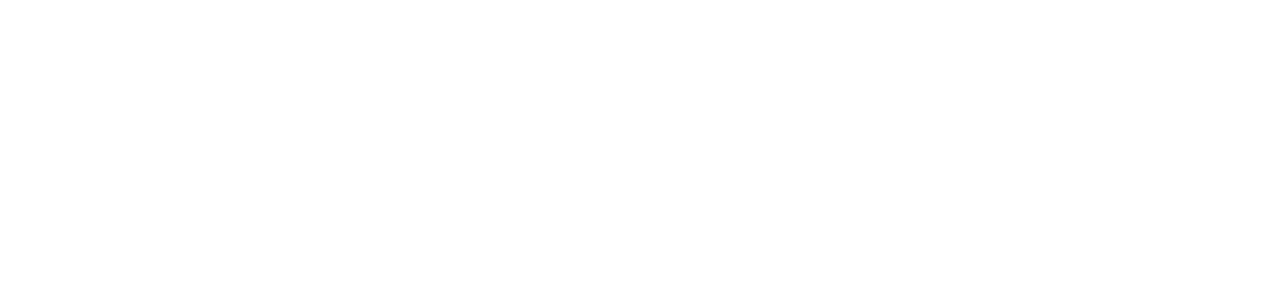
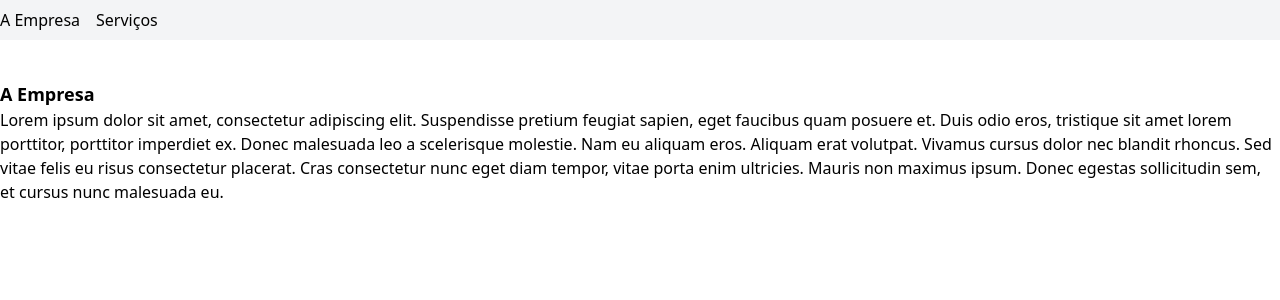
Before and after one commit to josemalcher/CursoNuxtJS2, a Nuxt app in the folder projeto1/: page /a-empresa in a window 1280 px wide. Before the commit this address had no page. Shown: the top 300 px of the page. Built offline with nearby package versions, Linux system fonts and the light colour scheme.

Commit message:
2 - Páginas e rotas 1

```diff
--- /dev/null
+++ b/projeto1/pages/a-empresa.vue
@@ -0,0 +1,26 @@
+<template>
+  <div>
+    <div class="bg-gray-100 ">
+      <div class="container mx-auto flex items-center h-10 mb-10 space-x-4">
+        <NuxtLink :to="{name: 'a-empresa'}">A Empresa</NuxtLink>
+        <NuxtLink to="/servicos">Serviços</NuxtLink>
+      </div>
+    </div>
+    <div>
+      <div class="container mx-auto">
+        <h1 class="text-lg font-bold">A Empresa</h1>
+        <p>Lorem ipsum dolor sit amet, consectetur adipiscing elit. Suspendisse pretium feugiat sapien, eget faucibus quam posuere et. Duis odio eros, tristique sit amet lorem porttitor, porttitor imperdiet ex. Donec malesuada leo a scelerisque molestie. Nam eu aliquam eros. Aliquam erat volutpat. Vivamus cursus dolor nec blandit rhoncus. Sed vitae felis eu risus consectetur placerat. Cras consectetur nunc eget diam tempor, vitae porta enim ultricies. Mauris non maximus ipsum. Donec egestas sollicitudin sem, et cursus nunc malesuada eu.</p>
+      </div>
+    </div>
+  </div>
+</template>
+
+<script>
+export default {
+  name: "a-empresa"
+}
+</script>
+
+<style scoped>
+
+</style>
--- /dev/null
+++ b/projeto1/pages/servicos.vue
@@ -0,0 +1,26 @@
+<template>
+  <div>
+    <div class="bg-gray-100 ">
+      <div class="container mx-auto flex items-center h-10 mb-10 space-x-4">
+        <NuxtLink :to="{name: 'a-empresa'}">A Empresa</NuxtLink>
+        <NuxtLink to="/servicos">Serviços</NuxtLink>
+      </div>
+    </div>
+    <div>
+      <div class="container mx-auto">
+        <h1 class="text-lg font-bold">Serviços</h1>
+        <p>Lorem ipsum dolor sit amet, consectetur adipiscing elit. Suspendisse pretium feugiat sapien, eget faucibus quam posuere et. Duis odio eros, tristique sit amet lorem porttitor, porttitor imperdiet ex. Donec malesuada leo a scelerisque molestie. Nam eu aliquam eros. Aliquam erat volutpat. Vivamus cursus dolor nec blandit rhoncus. Sed vitae felis eu risus consectetur placerat. Cras consectetur nunc eget diam tempor, vitae porta enim ultricies. Mauris non maximus ipsum. Donec egestas sollicitudin sem, et cursus nunc malesuada eu.</p>
+      </div>
+    </div>
+  </div>
+</template>
+
+<script>
+export default {
+  name: "servicos"
+}
+</script>
+
+<style scoped>
+
+</style>
```
